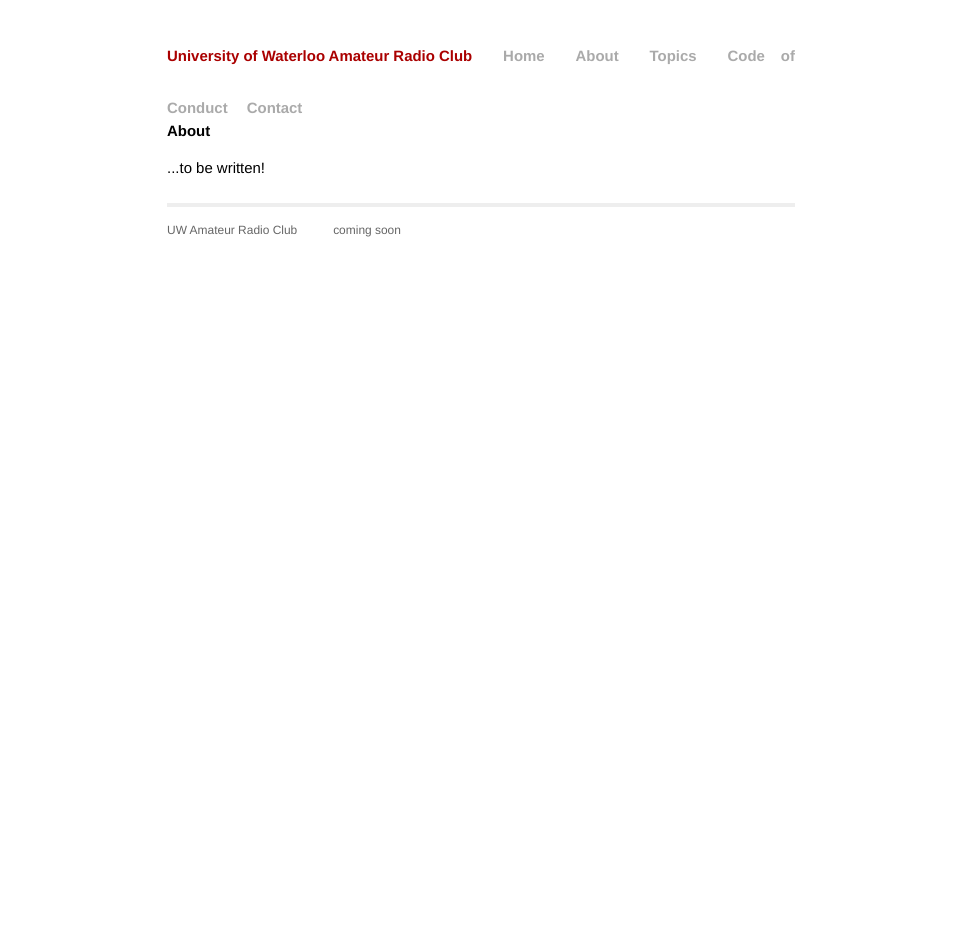
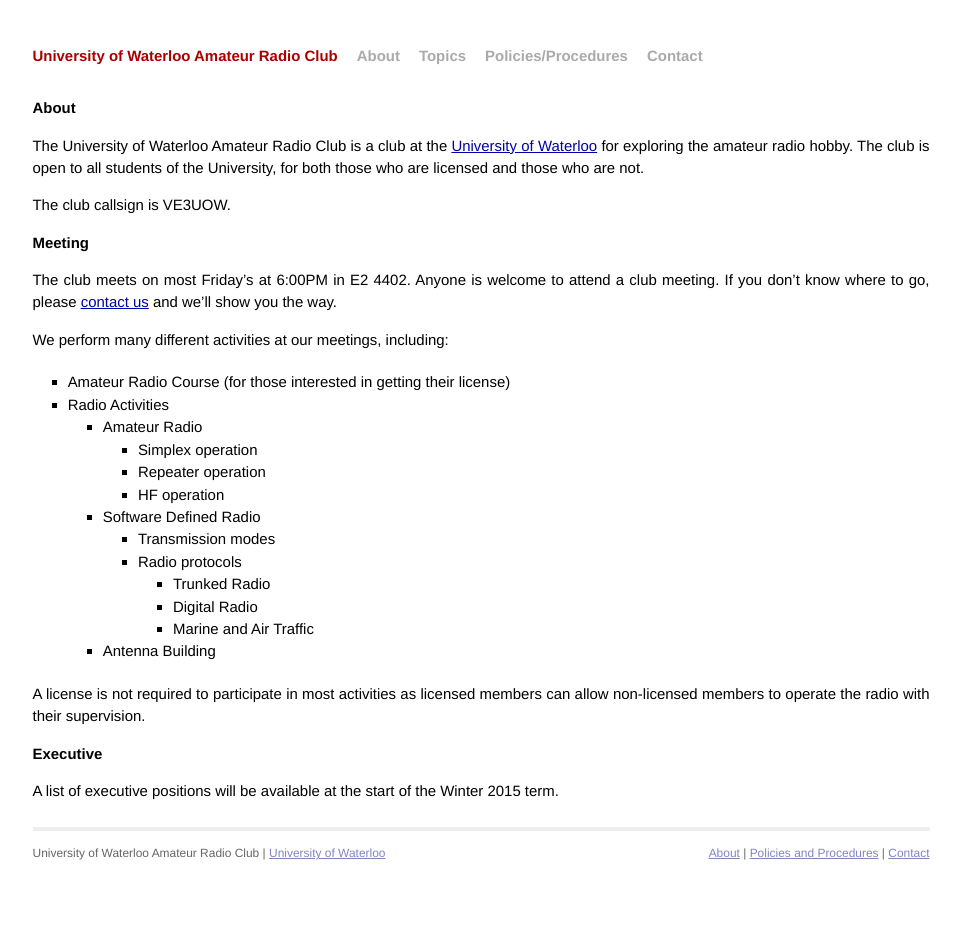
Before and after one commit to zachomedia/uwarc-website, a Jekyll site: the page built from about/index.markdown, in a window 1280 px wide. Shown: the whole page, without its empty margins (159-1120 px from the left). Built offline with Jekyll 4.4.1, drawn with Linux system fonts in a browser that asks for light colours; Markdown is read by kramdown in place of the engine named in the settings; after the commit the page ends 907 px from its top, so only the background shows below that.

Commit message:
Various updates to the UWARC website.
- Updated the main menu to ensure it fits on one line
	- Removed "Home" link, the title already takes care of this
	- Changed "Code of Conduct" to "Policies/Procedures" (see below)
- Minor style updates
	- Increased the width of the site (mainly for main menu)
	- Temporarily removed mobile `device-width` as the site
	  does not currently work with mobile.
	- Visited link colour updated to darker blue, better
	  fitting with the look of the website.
	- Fixed indentation/margin of lists
- Updated the footer of the website, removing "Coming Soon"
	- Added important links there
- Added content to the "About" page
- Added "Policies/Procedures" page
	- Moved "Code of Conduct" there
	- Added "Holiday Closure" policy
- Updated the "Contact" page
	- Added note about IRC channel
- Added club callsign to website

```diff
--- a/_layouts/default.html
+++ b/_layouts/default.html
@@ -2,20 +2,20 @@
 <html>
     <head>
         <meta charset="utf-8">
-        <meta http-equiv="X-UA-Compatible" content="IE=edge,chrome=1">
-        <title>{{ page.title }}</title>
-        <meta name="viewport" content="width=device-width">
+        <meta http-equiv="X-UA-Compatible" content="IE=edge,chrome=1" />
+        <title>{{ page.title }} | UWARC (VE3UOW)</title>
+        <!-- <meta name="viewport" content="width=device-width" /> -->
 
         <!-- syntax highlighting CSS -->
-        <link rel="stylesheet" href="{{ site.url }}/css/syntax.css">
+        <link rel="stylesheet" href="{{ site.url }}/css/syntax.css" />
 
         <!-- Custom CSS -->
-        <link rel="stylesheet" href="{{ site.url }}/css/main.css">
+        <link rel="stylesheet" href="{{ site.url }}/css/main.css" />
 
          <!-- RSS-XML -->
          <link rel="alternate" type="application/rss+xml"
                title="{{ site.name }}"
-	      href="{{ site.url }}/feed.xml">
+               href="{{ site.url }}/feed.xml" />
 
     </head>
     <body>
@@ -23,24 +23,25 @@
         <div class="site">
           <div class="header">
             <h1 class="title"><a href="{{ site.url }}/">{{ site.name }}</a></h1>
-            <a class="extra" href="{{ site.url }}/">Home</a>
             <a class="extra" href="{{ site.url }}/about/">About</a>
             <a class="extra" href="{{ site.url }}/topics/">Topics</a>
-	    <a class="extra" href="{{ site.url }}/code-of-conduct/">Code of Conduct</a>
+            <a class="extra" href="{{ site.url }}/policies-procedures/">Policies/Procedures</a>
 <a class="extra" href="{{ site.url }}/contact/">Contact</a>
           </div>
 
           {{ content }}
 
           <div class="footer">
-            <div class="contact">
+            <div class="info">
               <p>
-                UW Amateur Radio Club
+                University of Waterloo Amateur Radio Club | <a href="https://uwaterloo.ca">University of Waterloo</a>
               </p>
             </div>
             <div class="contact">
               <p>
-		coming soon
+                  <a href="{{ site.url }}/about/">About</a> |
+                  <a href="{{ site.url }}/policies-procedures/">Policies and Procedures</a> |
+                  <a href="{{ site.url }}/contact/">Contact</a>
               </p>
             </div>
           </div>
--- a/about/index.html
+++ /dev/null
@@ -1,11 +0,0 @@
----
-layout: default
-title: About the Club
----
-
-<div id="home">
-<h1>About</h1>
-
-<p>...to be written!</p>
-
-</div>
--- /dev/null
+++ b/about/index.markdown
@@ -0,0 +1,44 @@
+---
+layout: default
+title: About the Club
+---
+
+# About
+
+The University of Waterloo Amateur Radio Club is a club at the
+[University of Waterloo](https://uwaterloo.ca) for exploring
+the amateur radio hobby. The club is open to all students of the University, for both
+those who are licensed and those who are not.
+
+The club callsign is VE3UOW.
+
+# Meeting
+
+The club meets on most Friday's at 6:00PM in E2 4402. Anyone is welcome
+to attend a club meeting. If you don't know where to go,
+please [contact us]({{site.url}}/contact/) and we'll show you the way.
+
+We perform many different activities at our meetings, including:
+
+- Amateur Radio Course (for those interested in getting their license)
+- Radio Activities
+	- Amateur Radio
+		- Simplex operation
+		- Repeater operation
+		- HF operation
+	- Software Defined Radio
+		- Transmission modes
+		- Radio protocols
+			- Trunked Radio
+			- Digital Radio
+			- Marine and Air Traffic
+	- Antenna Building
+
+A license is not required to participate in most activities as licensed
+members can allow non-licensed members to operate the radio with their
+supervision.
+
+# Executive
+
+A list of executive positions will be available at the start of the
+Winter 2015 term.
--- a/css/main.css
+++ b/css/main.css
@@ -9,8 +9,6 @@
   margin: 0;
   padding: 0;
 }
-
-html, body { height: 100%; }
 
 body {
   background-color: #FFF;
@@ -27,7 +25,7 @@
 
 a         { color: #00a; }
 a:hover   { color: #000; }
-a:visited { color: #a0a; }
+a:visited { color: #558; }
 
 /*****************************************************************************/
 /*
@@ -58,9 +56,21 @@
 .site {
   font-size: 115%;
   text-align: justify;
-  width: 42em;
+  width: 60em;
   margin: 3em auto 2em;
   line-height: 1.5em;
+}
+
+.site ul, .site ol {
+	margin: 1.35em 2.35em;
+}
+
+   .site ul ul, .site ol ol, .site ul ol, .site ol ul {
+   	margin: 0 2.35em;
+   }
+
+.site ul {
+	list-style: square;
 }
 
 .header a {
@@ -102,12 +112,17 @@
   overflow: hidden;
 }
 
-.footer .contact {
-  float: left;
-  margin-right: 3em;
+.footer .info {
+	float: left;
+	margin-right: 3em;
 }
 
-.footer .contact a {
+.footer .contact {
+  float: right;
+  margin-left: 3em;
+}
+
+.footer a {
   color: #8085C1;
 }
 
@@ -136,6 +151,7 @@
 
 .post ul, .post ol {
   margin-left: 1.35em;
+  margin-bottom: 1.35em;
 }
 
 .post code {
```
Also changed, not shown: contact/index.html (deleted, +0 -14 lines), contact/index.markdown (added, +14 -0 lines), index.html (+10 -2 lines), policies-procedures/holiday-closure/index.markdown (added, +24 -0 lines), policies-procedures/index.markdown (added, +15 -0 lines), policies-procedures/code-of-conduct/index.html (renamed from code-of-conduct/index.html). Lines whose indentation alone changed are shown as unchanged.
